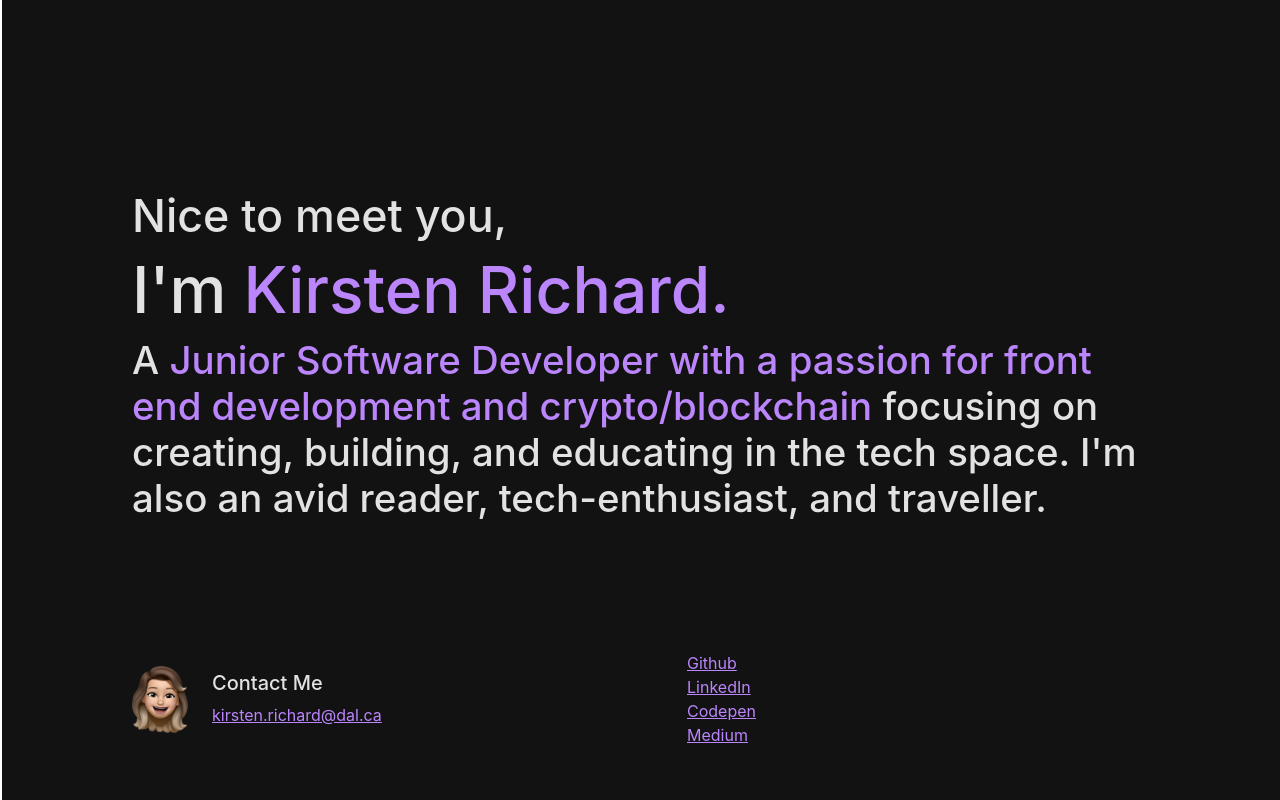
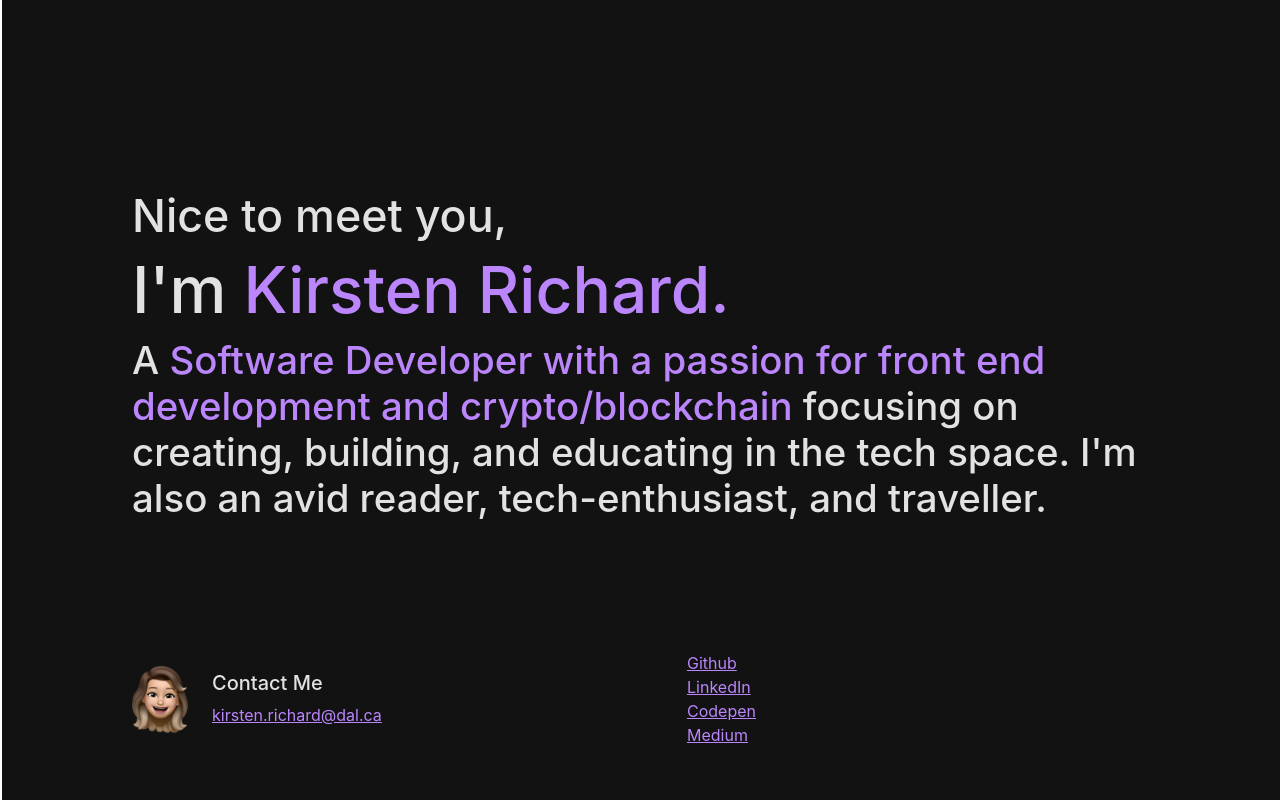
Before and after one commit to krichard410/portfolio, a React (Create React App) app: page / in a window 1280 px wide. Shown: the top 800 px of the page. Built offline with nearby package versions, Linux system fonts and the light colour scheme.

Commit message:
Update Intro.jsx

```diff
--- a/src/components/Intro.jsx
+++ b/src/components/Intro.jsx
@@ -12,7 +12,7 @@ class Intro extends Component {
         <h4>
           A{" "}
           <span class="Special-Text">
-            Junior Software Developer with a passion for front end development
+            Software Developer with a passion for front end development
             and crypto/blockchain
           </span>{" "}
           focusing on creating, building, and educating in the tech space. I'm
```
